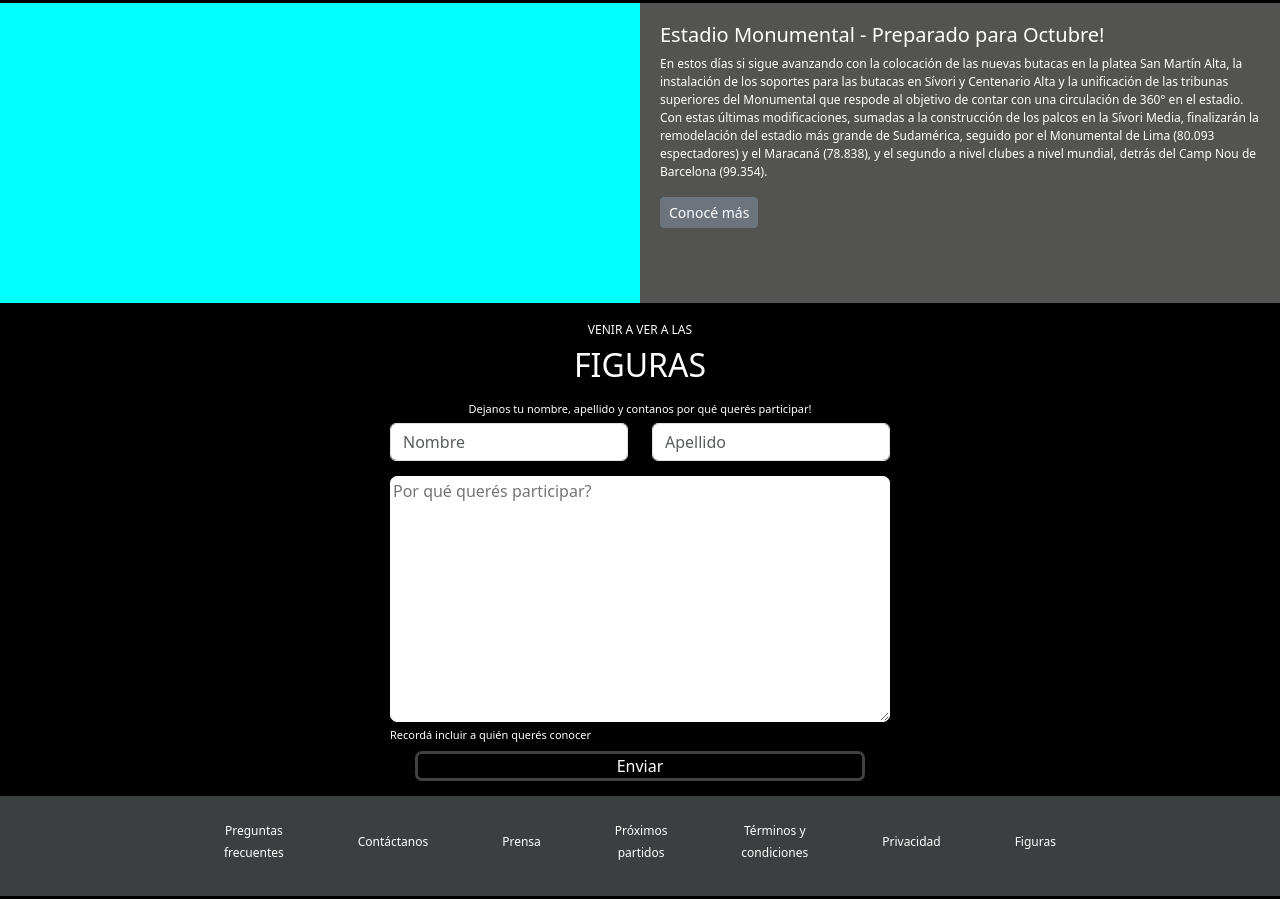
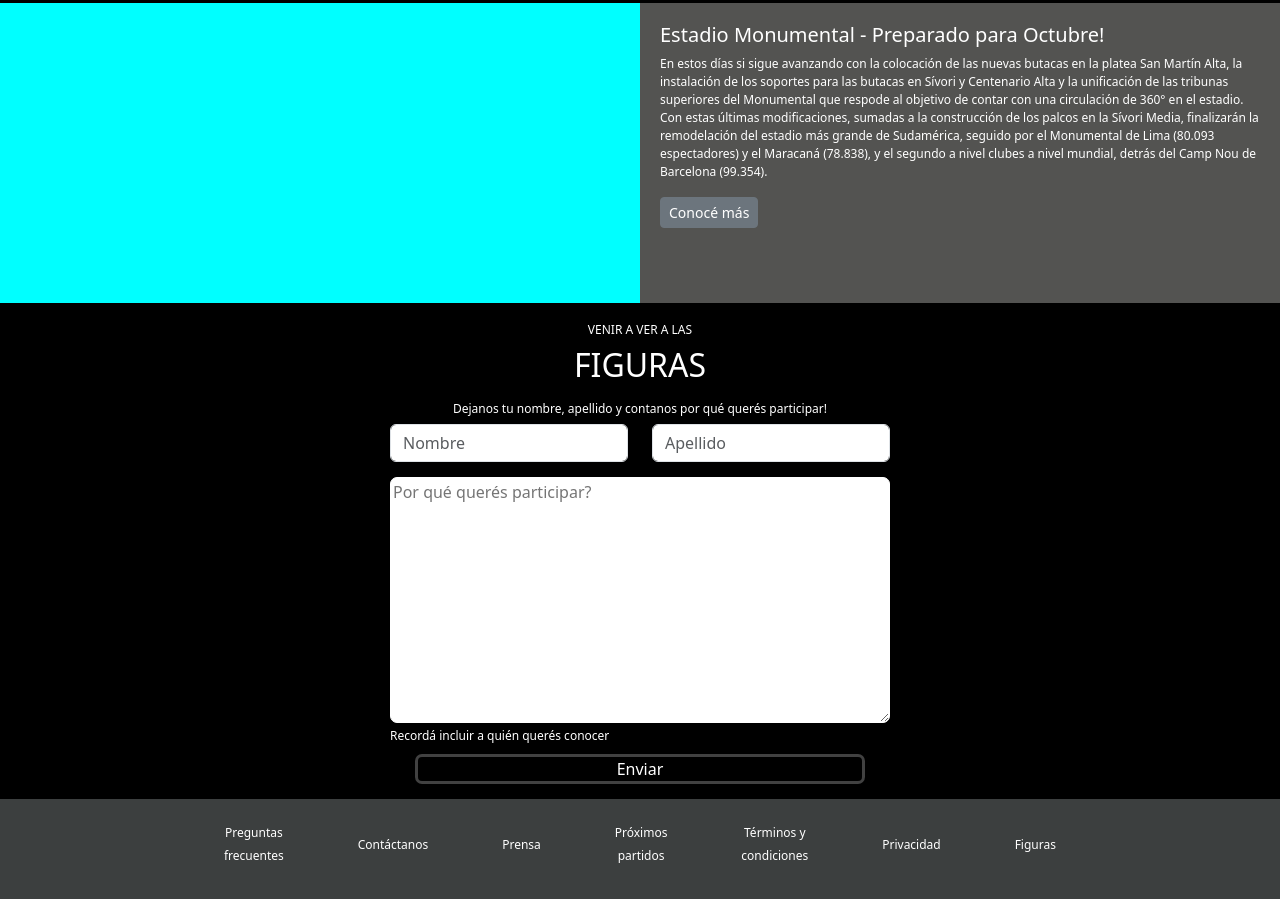
Before and after one commit to perkirch/tp-integrador-desde-0, a plain HTML site: page index.html in a window 1280 px wide. Shown: the part 506-1405 px from the top of the page. Drawn offline with nearby package versions, Linux system fonts and the light colour scheme.

Commit message:
subiendo letra 12px

```diff
--- a/estilos.css
+++ b/estilos.css
@@ -202,7 +202,7 @@ FORMULARIO */
     margin-top: 20px;
 }
 #h2_menor2{
-    font-size: 11px;
+    font-size: 12px;
     color: #fff;
     margin-top: 10px;
 }
@@ -242,7 +242,7 @@ FORMULARIO */
 
 }
 .h3_form{
-    font-size: 11px;
+    font-size: 12px;
 }
 /* -------------------------------------------------------------------------- */
 
```
